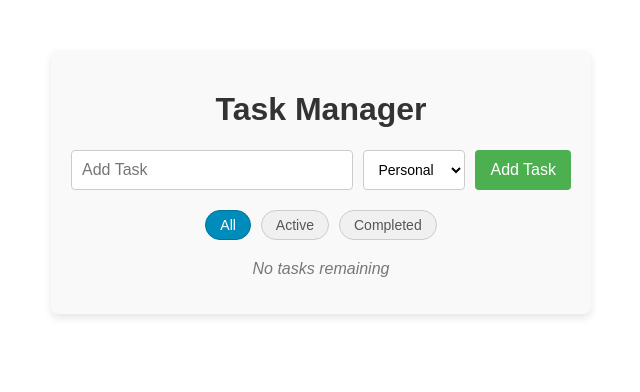
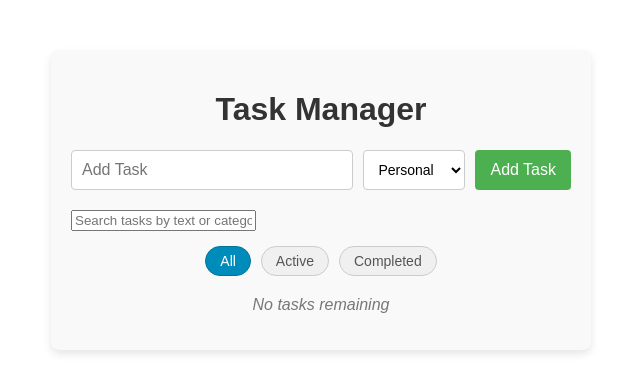
Before and after one commit to Rohan6802/task-manager-react, a React (Vite) app in the folder client/: page / in a window 1280 px wide. Shown: the top 392 px of the page, without its empty margins (319-959 px from the left). Built offline with nearby package versions, Linux system fonts and the light colour scheme.

Commit message:
Add Search Bar to search via text and categories

```diff
--- a/client/src/App.css
+++ b/client/src/App.css
@@ -149,3 +149,25 @@
 .category-badge.shopping {
   background-color: #00bcd4;
 }
+
+.search-container {
+  margin-bottom: 15px;
+  width: 100%;
+}
+
+search-input {
+  width: 100%;
+  padding: 10px 12px;
+  font-size: 14px;
+  border: 1px solid #ddd;
+  border-radius: 6px;
+  box-sizing: border-box;
+  background-color: #fff;
+  outline: none;
+  transition: border-color 0.2s ease;
+}
+
+.search-input.focused {
+  border-color: #008cba;
+  box-shadow: 0 0 4px rgba(0, 140, 186, 0.2);
+}
--- a/client/src/App.jsx
+++ b/client/src/App.jsx
@@ -1,6 +1,7 @@
 import { useEffect, useState } from "react";
 import TaskForm from "./components/TaskForm";
 import TaskList from "./components/TaskList";
+import SearchBar from "./components/SearchBar";
 import "./App.css";
 
 function App() {
@@ -12,6 +13,7 @@ function App() {
 
   const [categoryInput, setCategoryInput] = useState("Personal");
   const [filter, setFilter] = useState("all");
+  const [searchQuery, setSearchQuery] = useState("");
 
   useEffect(() => {
     localStorage.setItem("tasks", JSON.stringify(tasks));
@@ -59,9 +61,16 @@ function App() {
   };
 
   const filteredTasks = tasks.filter((task) => {
-    if (filter === "active") return !task.completed;
-    if (filter === "completed") return task.completed;
-    return true;
+    const matchesFilter =
+      filter === "all" ||
+      (filter === "active" && !task.completed) ||
+      (filter === "completed" && task.completed);
+    const cleanSearch = searchQuery.toLowerCase();
+    const matchesSearch =
+      task.text.toLowerCase().includes(cleanSearch) ||
+      task.category.toLowerCase().includes(cleanSearch);
+
+    return matchesFilter && matchesSearch;
   });
 
   return (
@@ -76,6 +85,8 @@ function App() {
         setCategoryInput={setCategoryInput}
       />
       {/* Filter buttons Control Panel*/}
+      <SearchBar searchQuery={searchQuery} setSearchQuery={setSearchQuery} />
+
       <div className="filter-container">
         <button
           className={`filter-btn ${filter === "all" ? "active-filter" : ""}`}
--- /dev/null
+++ b/client/src/components/SearchBar.jsx
@@ -0,0 +1,17 @@
+import React from "react";
+
+function SearchBar({ searchQuery, setSearchQuery }) {
+  return (
+    <div className="search-container">
+      <input
+        type="text"
+        placeholder="Search tasks by text or category..."
+        value={searchQuery}
+        onChange={(e) => setSearchQuery(e.target.value)}
+        className="search-input"
+      />
+    </div>
+  );
+}
+
+export default SearchBar;
```
